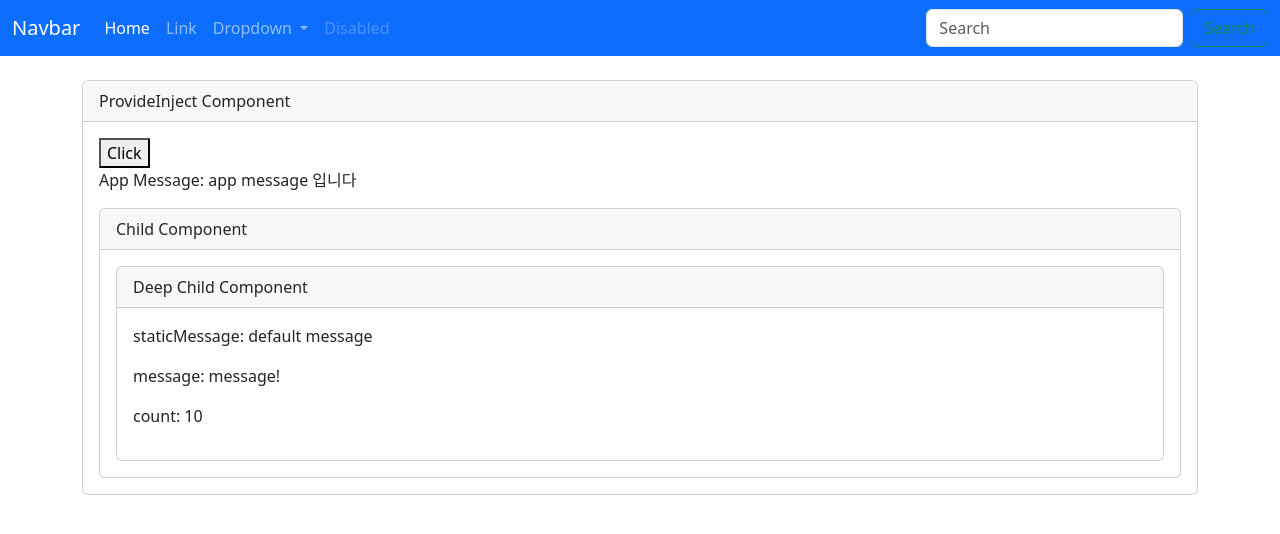
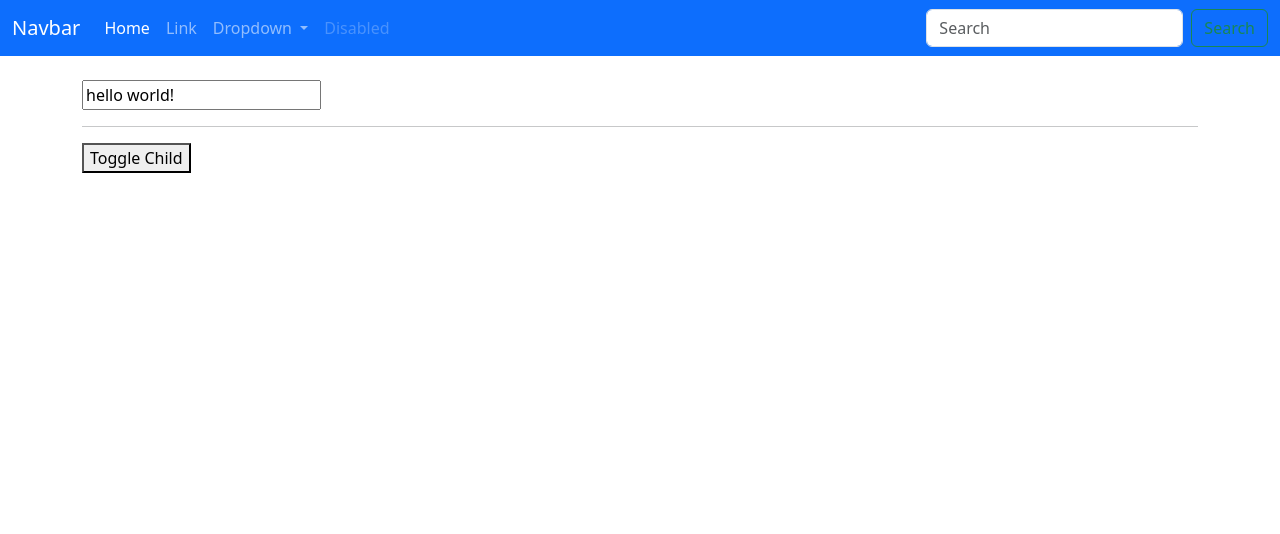
Before and after one commit to seorang42/vuejs3-practice, a Vue app: page / in a window 1280 px wide. Shown: the top 534 px of the page. Built offline with nearby package versions, Linux system fonts and the light colour scheme.

Commit message:
6-8 Lifecycle Hooks

```diff
--- /dev/null
+++ b/src/components/LifecycleChild.vue
@@ -0,0 +1,33 @@
+<template>
+	<div class="card">
+		<div class="card-body">Lifecycle Child</div>
+		<input id="input" type="text" />
+	</div>
+</template>
+
+<script>
+import { onBeforeMount, onBeforeUnmount, onMounted, onUnmounted } from 'vue';
+
+export default {
+	setup() {
+		// console.log('[Child] setup');
+		onBeforeMount(() => {
+			console.log('[Child] onBeforeMount');
+		});
+		onMounted(() => {
+			console.log('[Child] onMounted');
+		});
+		onBeforeUnmount(() => {
+			console.log('[Child] onBeforeUnmount');
+			console.log(document.querySelector('#input'));
+		});
+		onUnmounted(() => {
+			console.log('[Child] onBeforeUnmount');
+			console.log(document.querySelector('#input'));
+		});
+		return {};
+	},
+};
+</script>
+
+<style lang="scss" scoped></style>
--- /dev/null
+++ b/src/components/LifecycleHooks.vue
@@ -0,0 +1,59 @@
+<template>
+	<div class="container py-4">
+		<input ref="inputRef" type="text" value="hello world!" />
+		<hr />
+		<button @click="visible = !visible">Toggle Child</button>
+		<LifecycleChild v-if="visible"></LifecycleChild>
+		<p id="message">{{ message }}</p>
+	</div>
+</template>
+
+<script>
+import { onBeforeMount, onBeforeUpdate, onMounted, onUpdated, ref } from 'vue';
+import LifecycleChild from './LifecycleChild.vue';
+
+export default {
+	components: {
+		LifecycleChild,
+	},
+	setup() {
+		// console.log('setup');
+		const inputRef = ref(null);
+		const message = ref('');
+		const visible = ref(false);
+		/* onBeforeMount(() => {
+			console.log('onBeforeMount', inputRef.value);
+		});
+		onMounted(() => {
+			console.log('onMounted', inputRef.value.value);
+		}); */
+
+		/* onBeforeUpdate(() => {
+			console.log('onBeforeUpdate', message.value);
+			console.log(
+				'DOM Content: ',
+				document.querySelector('#message').textContent,
+			);
+		});
+		onUpdated(() => {
+			console.log('onUpdated', message.value);
+			console.log(
+				'DOM Content: ',
+				document.querySelector('#message').textContent,
+			);
+		}); */
+		return { inputRef, message, visible };
+	},
+	/* data: () => ({
+		dataMessage: 'data message',
+	}),
+	beforeCreate() {
+		console.log('beforeCreate', this.dataMessage);
+	},
+	created() {
+		console.log('created', this.dataMessage);
+	}, */
+};
+</script>
+
+<style lang="scss" scoped></style>
--- a/src/components/TheView.vue
+++ b/src/components/TheView.vue
@@ -1,15 +1,15 @@
 <template>
 	<main>
-		<ProvideInject></ProvideInject>
+		<LifecycleHooks></LifecycleHooks>
 	</main>
 </template>
 
 <script>
-import ProvideInject from './ProvideInject.vue';
+import LifecycleHooks from './LifecycleHooks.vue';
 
 export default {
 	components: {
-		ProvideInject,
+		LifecycleHooks,
 	},
 	setup() {
 		return {};
```
